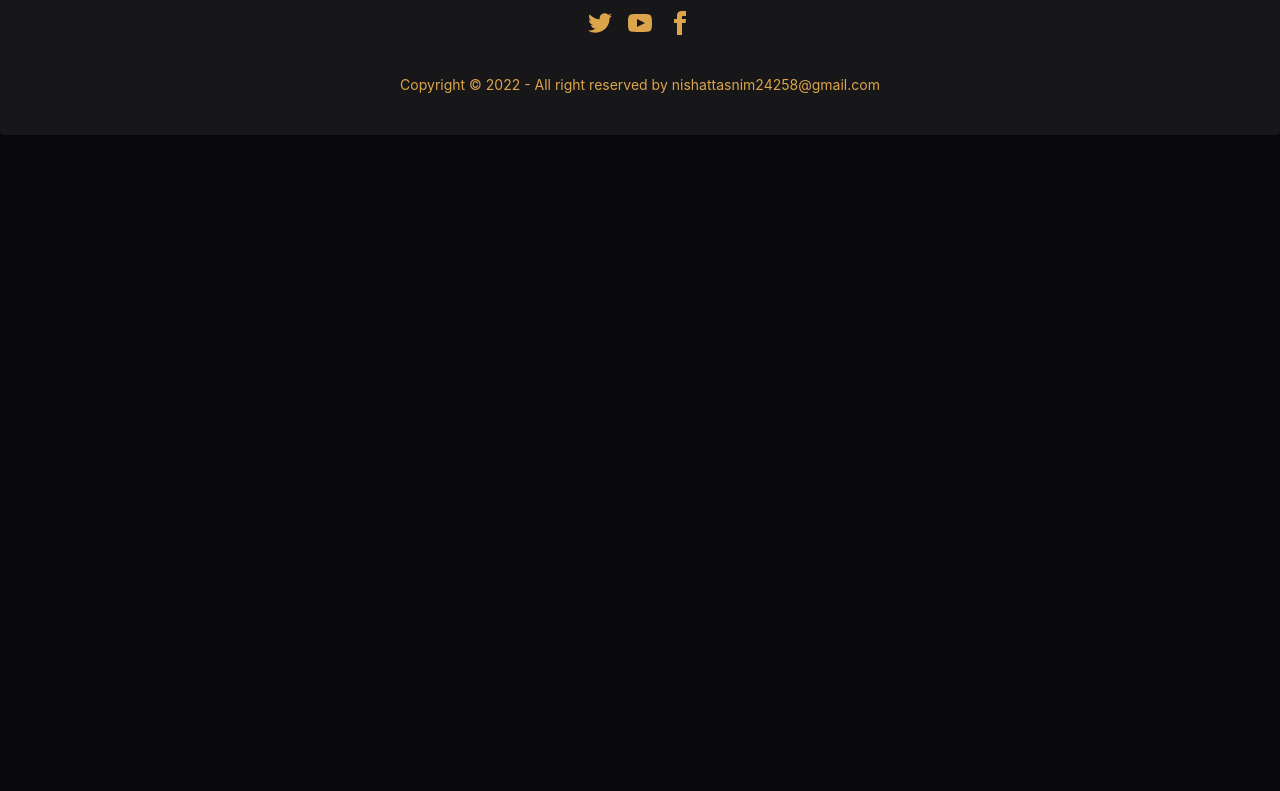
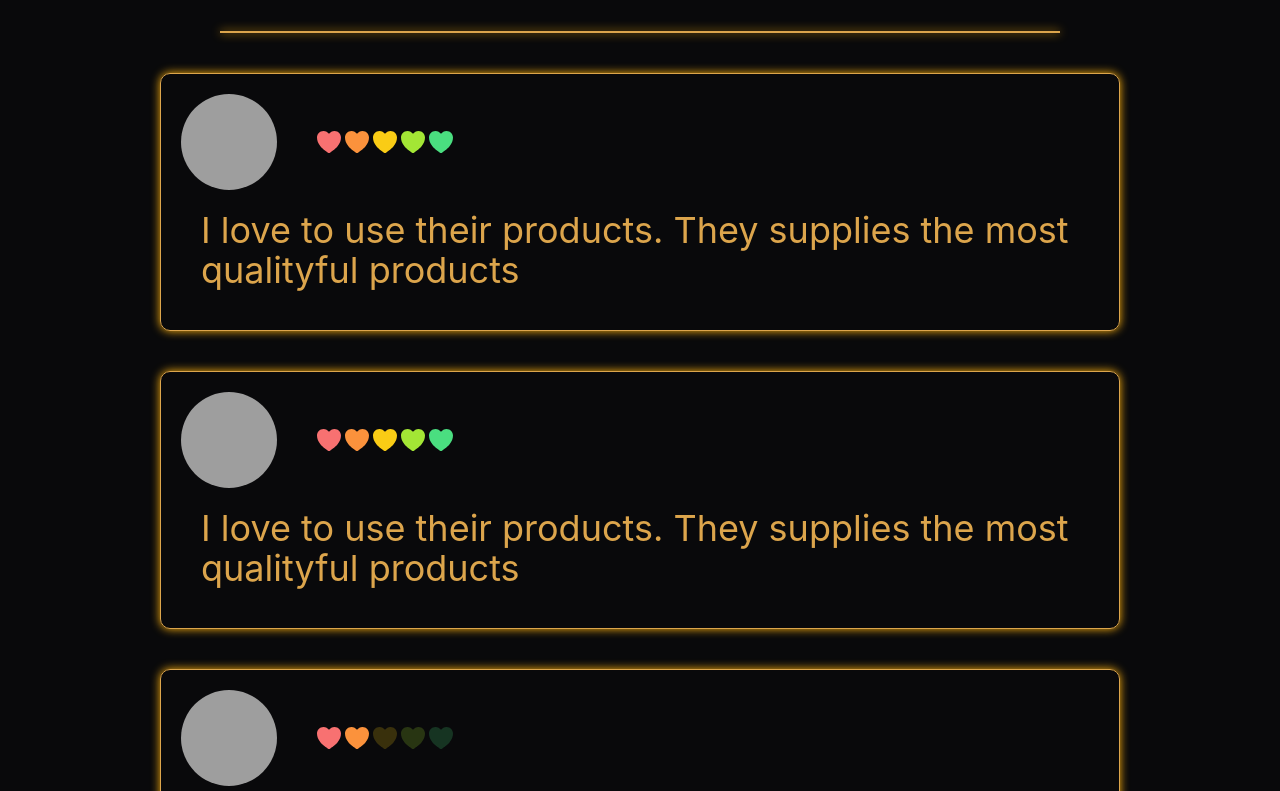
Before and after one commit to nishattasnim08/cooky-client-side, a React (Create React App) app: page / in a window 1280 px wide. Shown: the part 3069-3860 px from the top of the page. Before the commit the page ends 3204 px from the top, so only its background shows below. Built offline with nearby package versions, Linux system fonts and the light colour scheme; grey boxes are pictures that could not be loaded.

Commit message:
reviews section added

```diff
--- a/src/App.js
+++ b/src/App.js
@@ -4,6 +4,8 @@ import { Routes, Route, Link } from "react-router-dom";
 import Tools from './Pages/Home/Tools/Tools';
 import Home from './Pages/Home/Home/Home';
 import Footer from './Pages/Shared/Footer/Footer';
+import Summary from './Pages/Home/Summary/Summary';
+import Reviews from './Pages/Home/Reviews/Reviews';
 
 function App() {
   return (
@@ -11,8 +13,10 @@ function App() {
       <Header/>
       <Routes>
         <Route path="/" element={<Home />} />
-        <Route path="home" element={<Home />} />
-        <Route path="tools" element={<Tools />} />
+        <Route path="/home" element={<Home />} />
+        <Route path="/tools" element={<Tools />} />
+        <Route path="/bSummary" element={<Summary />} />
+        <Route path="/reviews" element={<Reviews />} />
       </Routes>
       <Footer/>
     </div>
--- a/src/Pages/Home/Home/Home.js
+++ b/src/Pages/Home/Home/Home.js
@@ -1,5 +1,6 @@
 import React from 'react';
 import Banner from '../Banner/Banner';
+import Reviews from '../Reviews/Reviews';
 import Summary from '../Summary/Summary';
 import Tools from '../Tools/Tools';
 import './Home.css'
@@ -10,6 +11,7 @@ const Home = () => {
             <Banner />
             <Tools/>
             <Summary/>
+            <Reviews/>
         </div>
     );
 };
--- /dev/null
+++ b/src/Pages/Home/Reviews/Reviews.css
@@ -0,0 +1,8 @@
+.review-section{
+    width: 75%;
+    margin: 40px auto;
+    border: 1px solid #dca54c;
+    border-radius: 10px;
+    box-shadow: 0px 0px 10px #ffb30e;
+
+}
--- /dev/null
+++ b/src/Pages/Home/Reviews/Reviews.js
@@ -0,0 +1,67 @@
+import React from 'react';
+import Devider from '../../Shared/Devider/Devider';
+import './Reviews.css';
+
+const Reviews = () => {
+    return (
+        <div class="my-10">
+            <div class="mx-20 my-10 text-center">
+                <h1 class="py-6 text-5xl md:text-7xl">Customer Reviews</h1>
+                <Devider />
+            </div>
+            <div class="my-10 p-5 review-section">
+                <div class="flex items-center">
+                <div class="avatar">
+                    <div class="w-24 rounded-full">
+                        <img src="https://api.lorem.space/image/face?hash=28212" />
+                    </div>
+                </div>
+                <div class=" mx-10 rating gap-1">
+                    <input type="radio" name="rating-3" class="mask mask-heart bg-red-400" />
+                    <input type="radio" name="rating-3" class="mask mask-heart bg-orange-400" checked />
+                    <input type="radio" name="rating-3" class="mask mask-heart bg-yellow-400" />
+                    <input type="radio" name="rating-3" class="mask mask-heart bg-lime-400" />
+                    <input type="radio" name="rating-3" class="mask mask-heart bg-green-400" />
+                </div>
+                </div>
+                <p class="p-5 text-2xl md:text-4xl leading-relaxed">I love to use their products. They supplies the most qualityful products</p>
+            </div>
+            <div class="my-10 p-5 review-section">
+                <div class="flex items-center">
+                <div class="avatar">
+                    <div class="w-24 rounded-full">
+                        <img src="https://api.lorem.space/image/face?hash=28212" />
+                    </div>
+                </div>
+                <div class=" mx-10 rating gap-1">
+                    <input type="radio" name="rating-3" class="mask mask-heart bg-red-400" />
+                    <input type="radio" name="rating-3" class="mask mask-heart bg-orange-400" checked />
+                    <input type="radio" name="rating-3" class="mask mask-heart bg-yellow-400" />
+                    <input type="radio" name="rating-3" class="mask mask-heart bg-lime-400" />
+                    <input type="radio" name="rating-3" class="mask mask-heart bg-green-400" />
+                </div>
+                </div>
+                <p class="p-5 text-2xl md:text-4xl leading-relaxed">I love to use their products. They supplies the most qualityful products</p>
+            </div>
+            <div class="my-10 p-5 review-section">
+                <div class="flex items-center">
+                <div class="avatar">
+                    <div class="w-24 rounded-full">
+                        <img src="https://api.lorem.space/image/face?hash=28212" />
+                    </div>
+                </div>
+                <div class=" mx-10 rating gap-1">
+                    <input type="radio" name="rating-3" class="mask mask-heart bg-red-400" />
+                    <input type="radio" name="rating-3" class="mask mask-heart bg-orange-400" checked />
+                    <input type="radio" name="rating-3" class="mask mask-heart bg-yellow-400" />
+                    <input type="radio" name="rating-3" class="mask mask-heart bg-lime-400" />
+                    <input type="radio" name="rating-3" class="mask mask-heart bg-green-400" />
+                </div>
+                </div>
+                <p class="p-5 text-2xl md:text-4xl leading-relaxed">I love to use their products. They supplies the most qualityful products</p>
+            </div>
+        </div>
+    );
+};
+
+export default Reviews;
```
